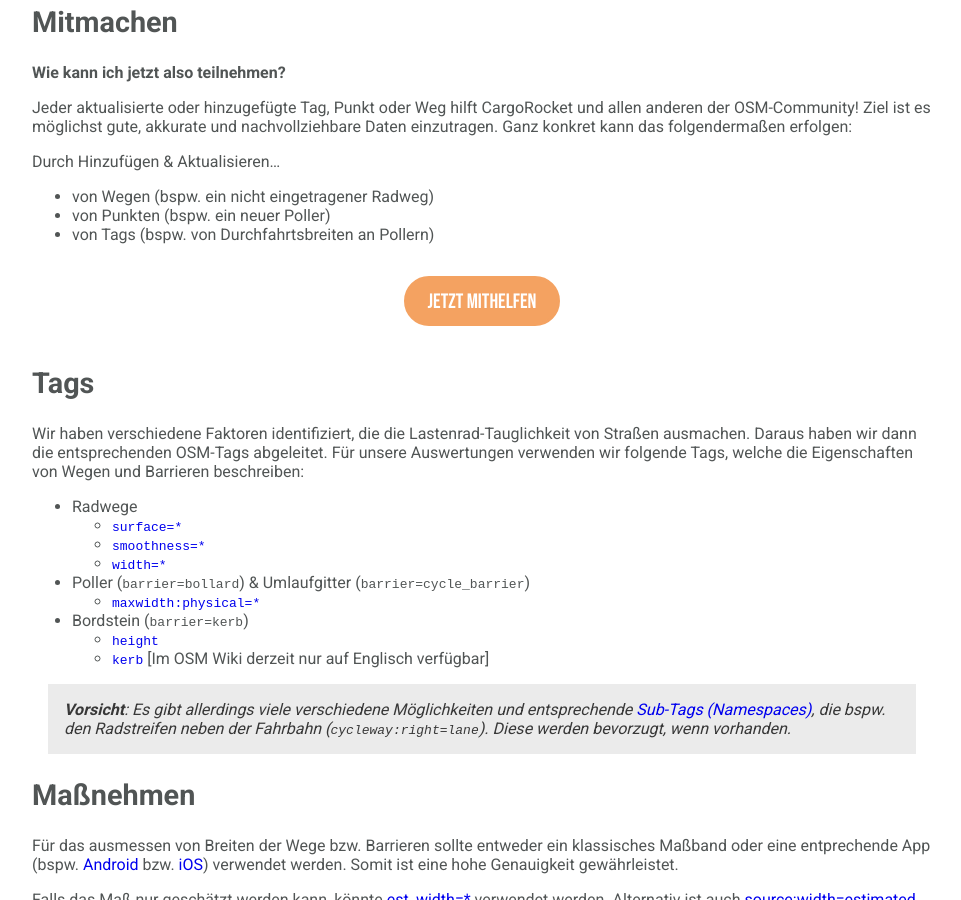
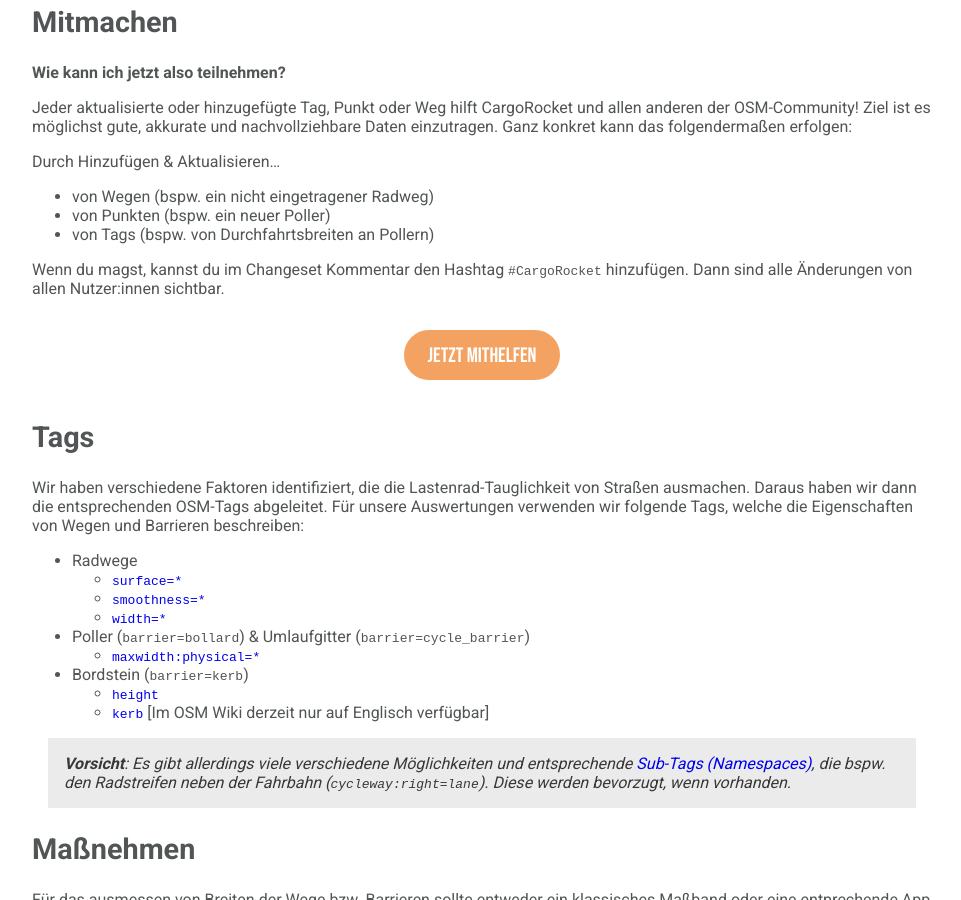
Before and after one commit to CargoRocket/website, a Jekyll site: the page built from _posts/2021-04-17-mapping-tutorial.md, in a window 1280 px wide and 900 px high, scrolled down 679 px. Shown: the whole window, without its empty margins (158-1119 px from the left). Built offline with Jekyll 4.4.1, drawn with Linux system fonts in a browser that asks for light colours.

Commit message:
Add hint for ranking, to add changeset hastag in comment

```diff
--- a/_posts/2021-04-17-mapping-tutorial.md
+++ b/_posts/2021-04-17-mapping-tutorial.md
@@ -29,6 +29,8 @@ Durch Hinzufügen & Aktualisieren...
 * von Wegen (bspw. ein nicht eingetragener Radweg)
 * von Punkten (bspw. ein neuer Poller)
 * von Tags (bspw. von Durchfahrtsbreiten an Pollern)
+
+Wenn du magst, kannst du im Changeset Kommentar den Hashtag `#CargoRocket` hinzufügen. Dann sind alle Änderungen von allen Nutzer:innen sichtbar.
 
 <div class="c">
   <a href="/ranking" class="button secondary big bebas">Jetzt Mithelfen</a>
```
